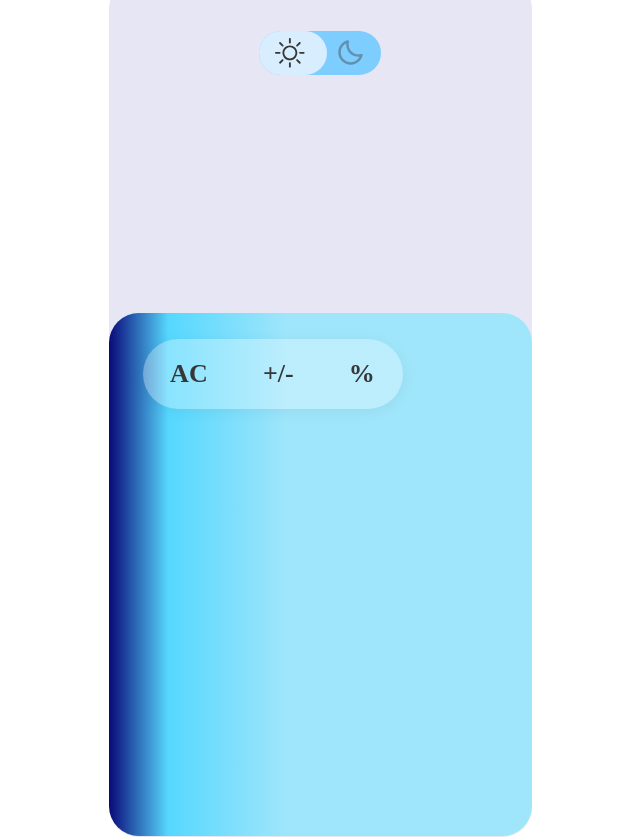
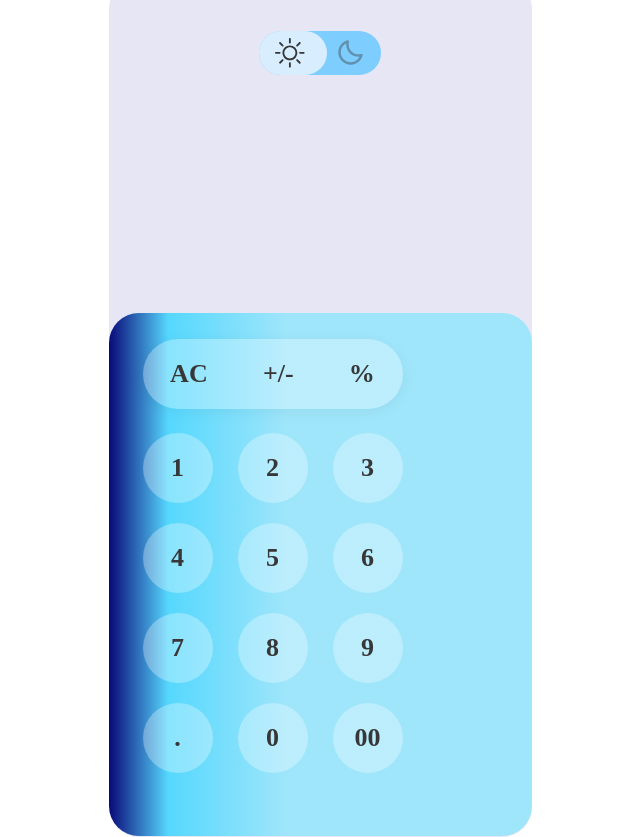
Before and after one commit to kostya-mikhalkov/calculator-react, a React (Create React App) app: page / in a window 1280 px wide. Shown: the whole page, without its empty margins (320-960 px from the left). Built offline with nearby package versions, Linux system fonts and the light colour scheme.

Commit message:
feat: added button number

```diff
--- a/src/components/buttons/Buttons.js
+++ b/src/components/buttons/Buttons.js
@@ -13,6 +13,14 @@ const Buttons = ({theme}) => {
                             </button>
                 })}
             </div>
+            <div className={`btn_num ${theme ? 'btn_num__light' : 'btn_num__dark'}`}>
+                {btnNum.map((item, ind) => {
+                    return <button className={`btn_num__button ${theme ? 'btn_num__button__light' : 'btn_num__button__dark'}`}
+                            key={ind}>
+                                {item}
+                           </button>
+                })}
+            </div>
         </div>
     )
 }
--- a/src/components/calculator/Calculator.scss
+++ b/src/components/calculator/Calculator.scss
@@ -88,16 +88,13 @@ body {
         margin: 0 0 0 34px;
         border-radius: 40px;
         box-shadow: 0 3px 15px 0 rgba(0, 0, 0, 0.05);
-        background: rgba(255, 255, 255, 0.3);
         display: flex;
         justify-content: space-around;
         align-items: center;
         &__light {
-            box-shadow: 0 3px 15px 0 rgba(0, 0, 0, 0.05);
             background: rgba(255, 255, 255, 0.3);
         }
         &__dark {
-            box-shadow: 0 3px 15px 0 rgba(0, 0, 0, 0.05);
             background: rgba(5, 5, 5, 0.3);
         }
         &__button {
@@ -122,4 +119,39 @@ body {
             }
         }
     }
+    &_num {
+        width: 260px;
+        margin-left: 34px;
+        display: flex;
+        justify-content: space-between;
+        gap: 20px;
+        flex-wrap: wrap;
+        margin-top: 50px;
+        &__button {
+            width: 70px;
+            height: 70px;
+            border: none;
+            background: rgba(255, 255, 255, 0.3);
+            border-radius: 100%;
+            font-family: 'Times New Roman', Times, serif;
+            font-weight: 600;
+            font-size: 26px;
+            text-align: center;
+            cursor: pointer;
+            &__light {
+                background: rgba(255, 255, 255, 0.3);
+                color: #373737;
+                &:active {
+                    color: #7dcdff;
+                }
+            }
+            &__dark {
+                background: rgba(5, 5, 5, 0.3);
+                color: aliceblue;
+                &:active {
+                    color: #373737;
+                }
+            }
+        }
+    }
 }
```
